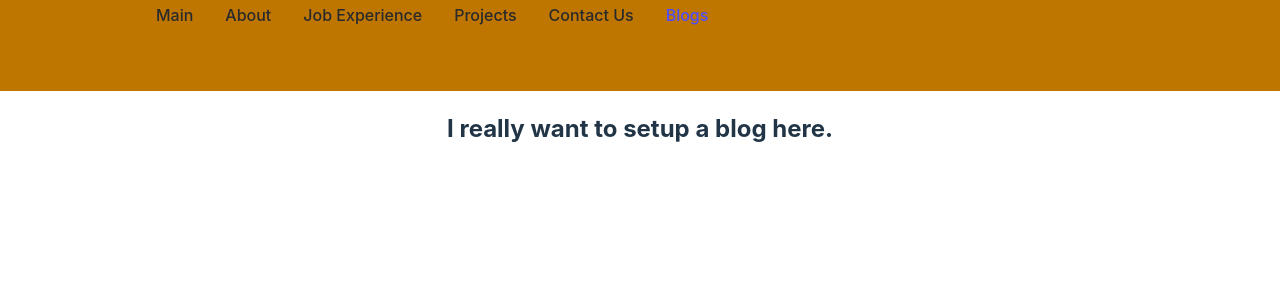
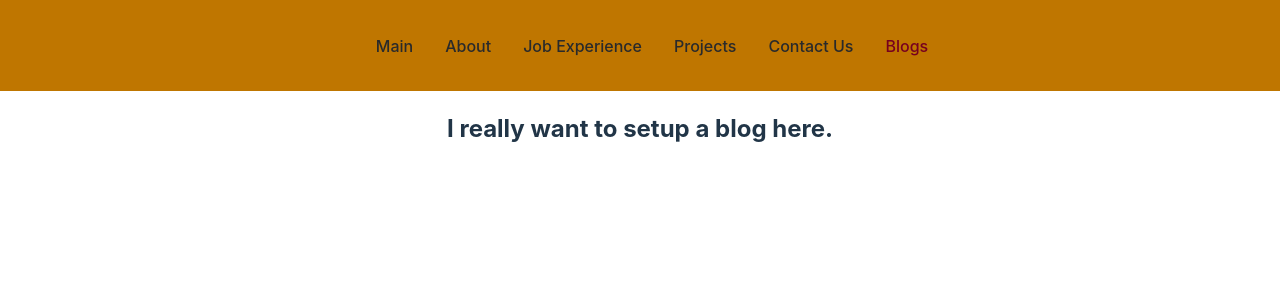
Before and after one commit to TyyGrrLily/Izzy-Website, a React (Vite) app in the folder vite-project/: page /blog in a window 1280 px wide. Shown: the top 300 px of the page. Built offline with nearby package versions, Linux system fonts and the light colour scheme.

Commit message:
Updated visual components and colors for a better layout.

```diff
--- a/vite-project/src/components/NavBarElements.tsx
+++ b/vite-project/src/components/NavBarElements.tsx
@@ -4,10 +4,10 @@ import styled from "styled-components";
 
 export const Nav = styled.nav`
   background: #bf7600;
-  flex: grow;
+  display: flex;
   height: 85px;
-  display: start;
-  justify-content: space-between;
+  align-items: center;
+  justify-content: center;
   padding: 0.2rem calc((100vw - 1000px) / 2);
   z-index: 12;
 `;
@@ -21,7 +21,7 @@ export const NavLink = styled(Link)`
   height: 100%;
   cursor: pointer;
   &.active {
-    color: #4d4dff;
+    color: #77001e;
   }
 `;
 
--- a/vite-project/src/index.css
+++ b/vite-project/src/index.css
@@ -19,14 +19,14 @@ a {
   text-decoration: inherit;
 }
 a:hover {
-  color: #535bf2;
+  color: #ffbc37;
 }
 
 body {
   margin: 0;
   /* display: flex; */
   /* place-items: center; */
-  min-width: 320px;
+  min-width: auto;
   min-height: 100vh;
 }
 
```
